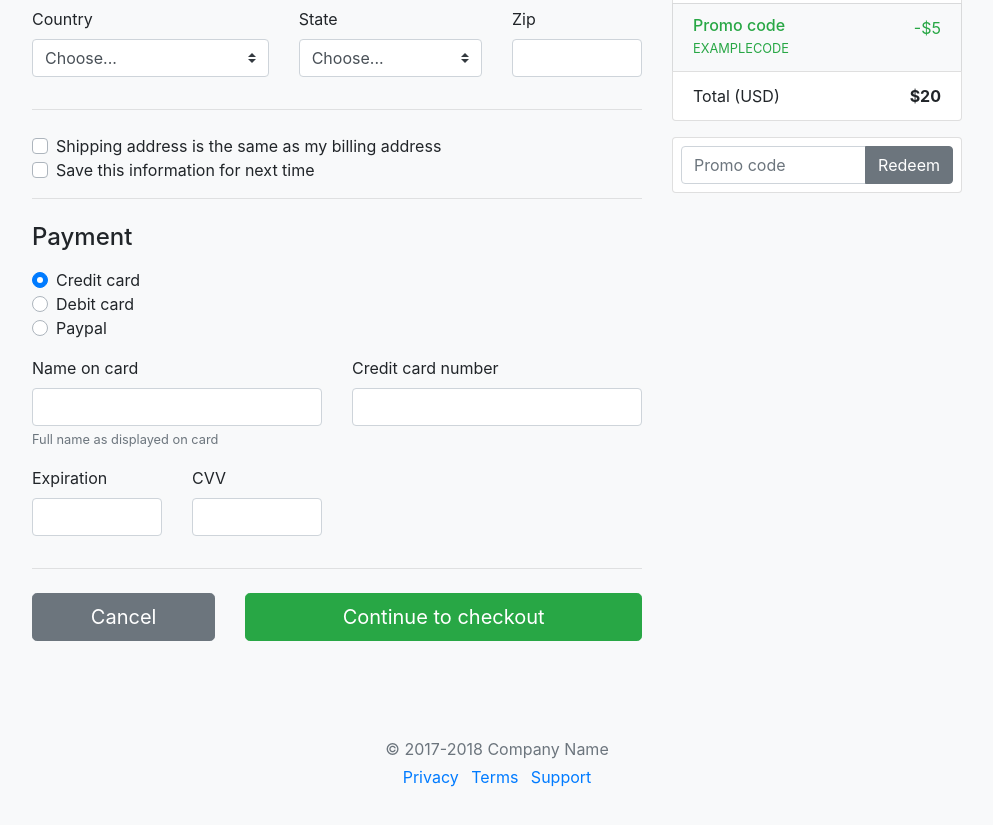
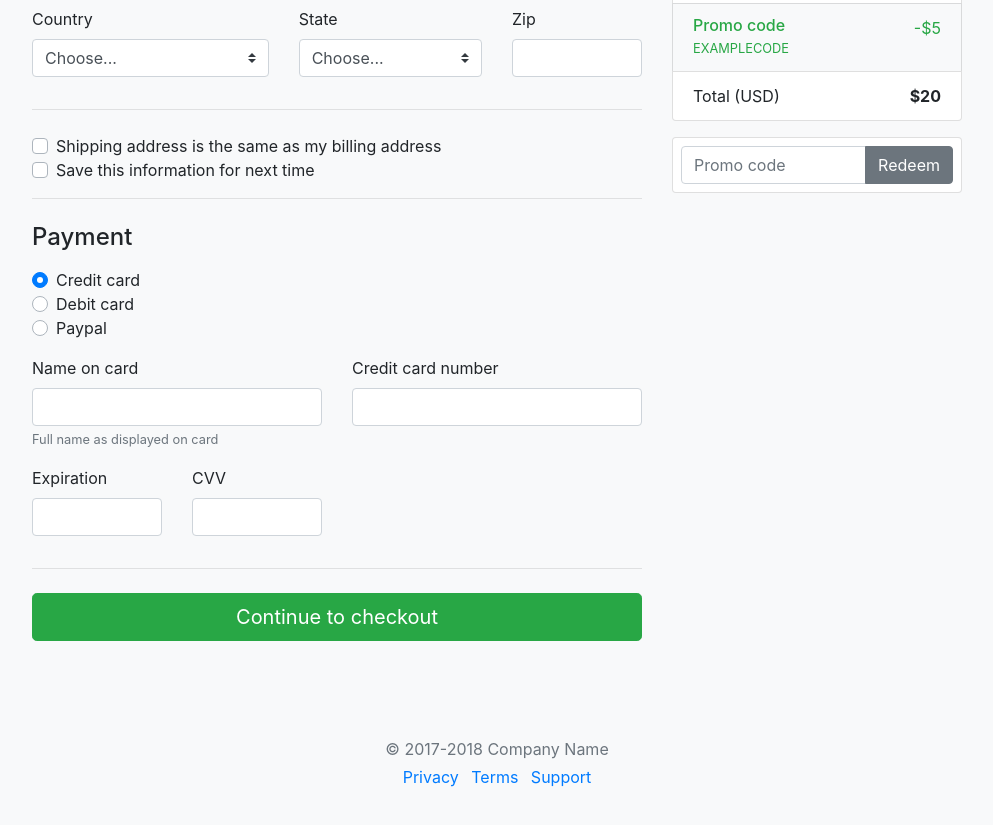
Before and after one commit to autifyhq/bootstrap-checkout-example, a plain HTML site: page index.html in a window 1280 px wide. Shown: the part 782-1607 px from the top of the page, without its empty margins (143-1136 px from the left). Drawn offline with nearby package versions, Linux system fonts and the light colour scheme.

Commit message:
Revert "Update index.html"

```diff
--- a/index.html
+++ b/index.html
@@ -233,13 +233,7 @@
               </div>
             </div>
             <hr class="mb-4">
-            <div class="row">
-              <div class="col-4">
-                <button class="btn btn-secondary btn-lg btn-block" type="submit">Cancel</button>
-              </div>
-              <div class="col-8">
-                <button class="btn btn-success btn-lg btn-block" type="submit">Continue to checkout</button>
-              </div>
+            <button class="btn btn-success btn-lg btn-block" type="submit">Continue to checkout</button>
             </div>
           </form>
         </div>
```
